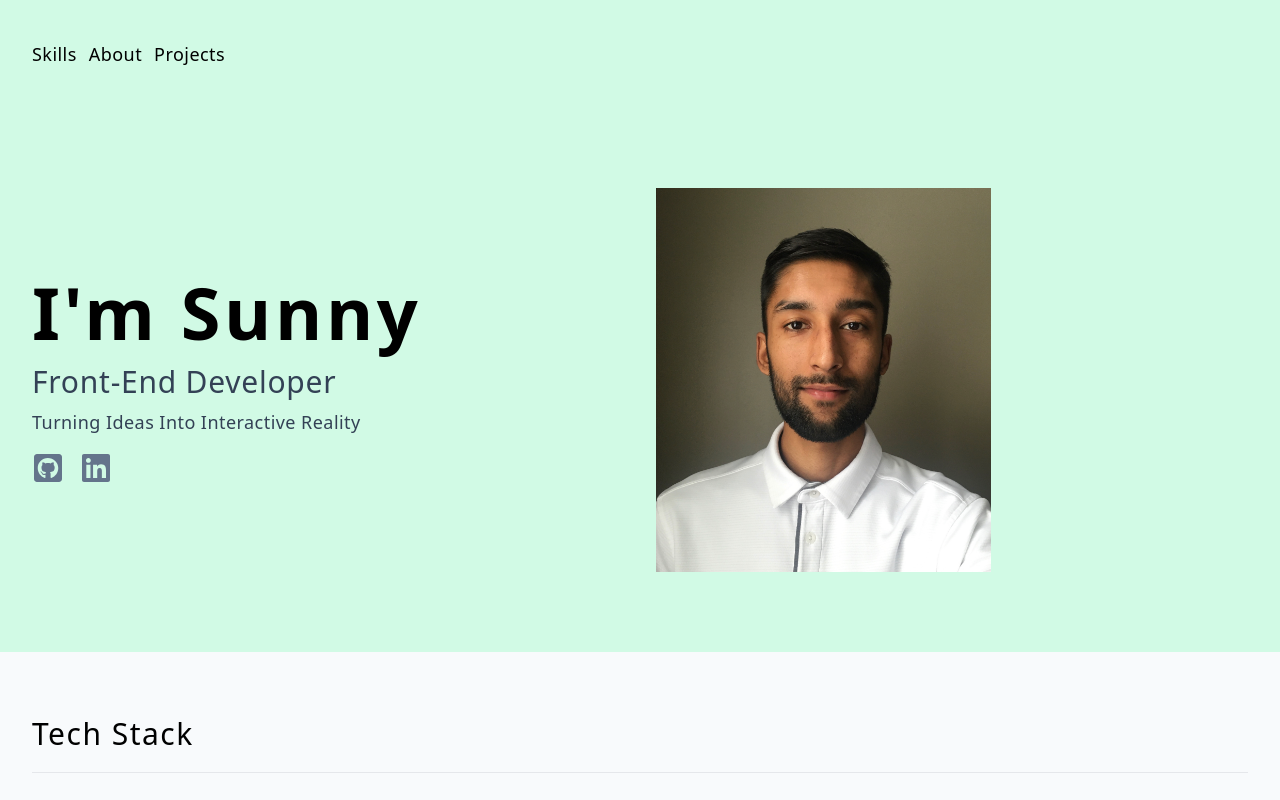
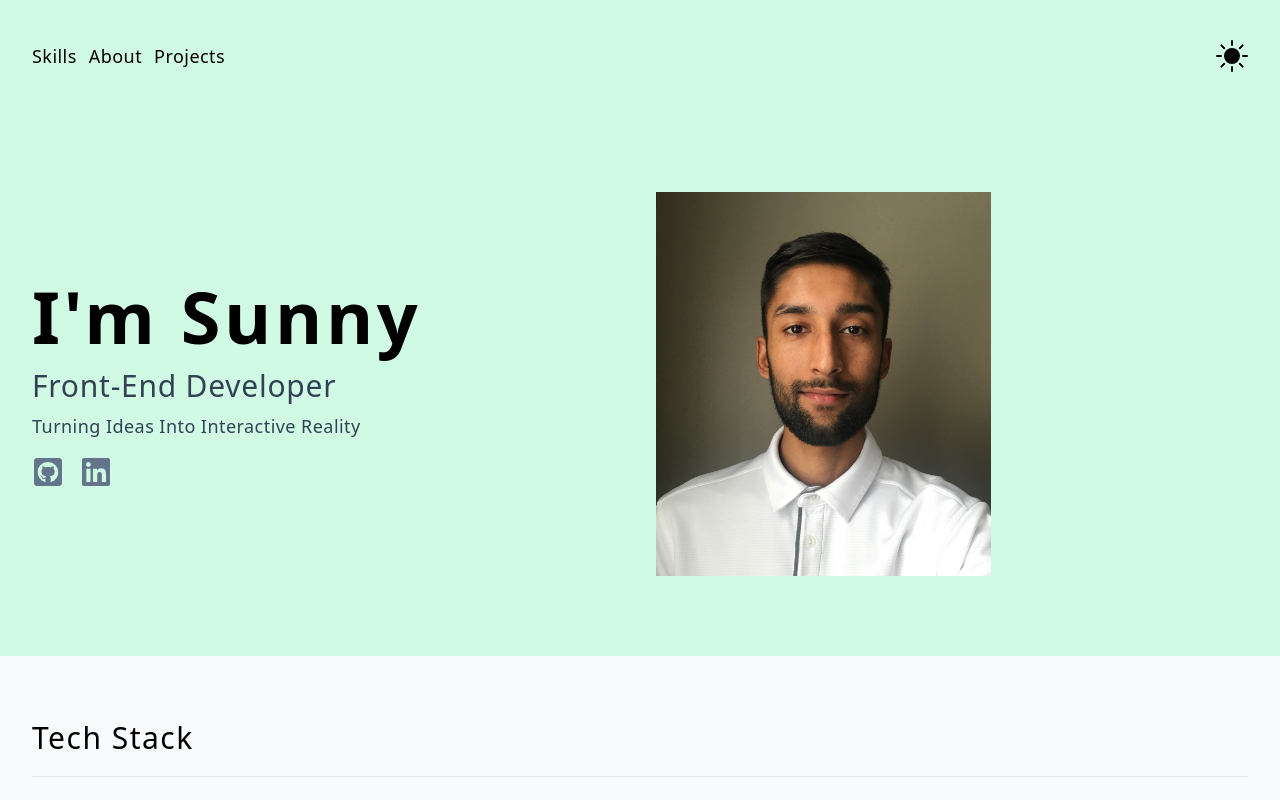
Before and after one commit to sun-n-y/webDevPortfolio, a React (Vite) app: page / in a window 1280 px wide. Shown: the top 800 px of the page. Built offline with nearby package versions, Linux system fonts and the light colour scheme; no server answers.

Commit message:
add dark theme logic

```diff
--- a/src/App.jsx
+++ b/src/App.jsx
@@ -4,17 +4,18 @@ import Hero from './components/Hero';
 import Navbar from './components/Navbar';
 import Projects from './components/Projects';
 import Skills from './components/Skills';
+import { AppProvider } from './context';
 
 const App = () => {
   return (
-    <>
+    <AppProvider>
       <Navbar />
       <Hero />
       <Skills />
       <About />
       <Projects />
       <Footer />
-    </>
+    </AppProvider>
   );
 };
 export default App;
--- a/src/components/Navbar.jsx
+++ b/src/components/Navbar.jsx
@@ -1,9 +1,14 @@
+import { useGlobalContext } from '../context';
 import { links } from '../data';
+import { BsFillSunFill, BsFillMoonFill } from 'react-icons/bs';
 
 const Navbar = () => {
+  const { isDarkTheme, toggleDarkTheme } = useGlobalContext();
+  console.log(isDarkTheme);
+
   return (
     <nav className="bg-emerald-100 dark:bg-neutral-700" id="home">
-      <div className="align-elements py-8 flex flex-col sm:flex-row sm:gap-x-16 sm:items-center sm:py-10 ">
+      <div className="align-elements py-8 flex flex-row justify-between items-end sm:flex-row sm:gap-x-16 sm:items-center sm:py-10 ">
         <div className="flex gap-x-3">
           {links.map((link) => {
             const { id, href, text } = link;
@@ -18,6 +23,15 @@ const Navbar = () => {
             );
           })}
         </div>
+        <div className="grid">
+          <button onClick={toggleDarkTheme}>
+            {isDarkTheme ? (
+              <BsFillMoonFill className="h-8 w-8" />
+            ) : (
+              <BsFillSunFill className="h-8 w-8" />
+            )}
+          </button>
+        </div>
       </div>
     </nav>
   );
--- a/src/context.jsx
+++ b/src/context.jsx
@@ -1,3 +1,39 @@
-import { createContext } from 'react';
+import { createContext, useState, useContext, useEffect } from 'react';
 
 const AppContext = createContext();
+
+const getInitialDarkMode = () => {
+  const prefersDarkMode = window.matchMedia(
+    'prefers-color-scheme:dark'
+  ).matches;
+
+  const storedDarkTheme = localStorage.getItem('darkTheme');
+
+  if (storedDarkTheme === null) {
+    return prefersDarkMode;
+  } else {
+    return storedDarkTheme === 'true';
+  }
+};
+
+export const AppProvider = ({ children }) => {
+  const [isDarkTheme, setIsDarkTheme] = useState(getInitialDarkMode());
+
+  const toggleDarkTheme = () => {
+    const newDarkTheme = !isDarkTheme;
+    setIsDarkTheme(newDarkTheme);
+    localStorage.setItem('darkTheme', newDarkTheme);
+  };
+
+  useEffect(() => {
+    document.body.classList.toggle('dark', isDarkTheme);
+  }, [isDarkTheme]);
+
+  return (
+    <AppContext.Provider value={{ isDarkTheme, toggleDarkTheme }}>
+      {children}
+    </AppContext.Provider>
+  );
+};
+
+export const useGlobalContext = () => useContext(AppContext);
```
